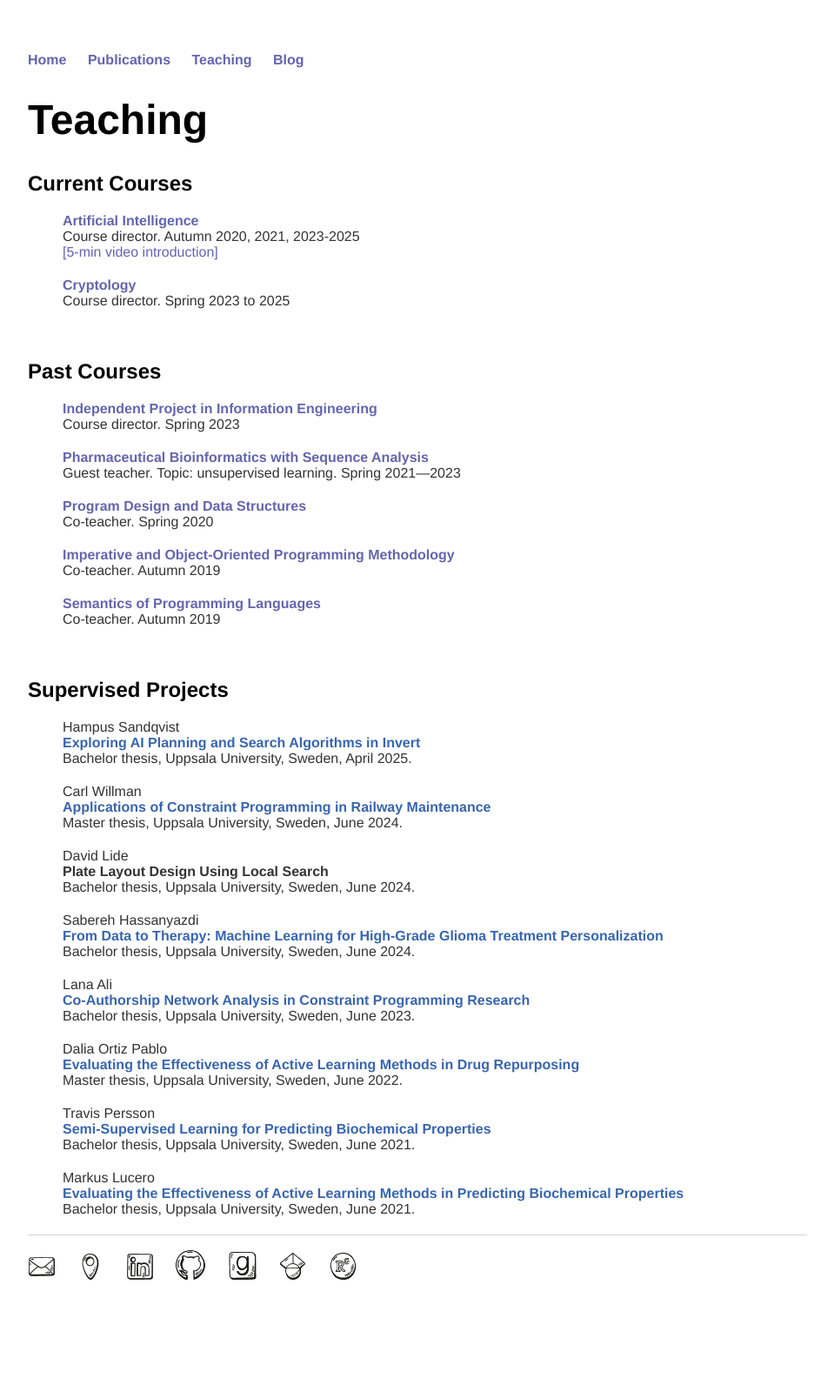
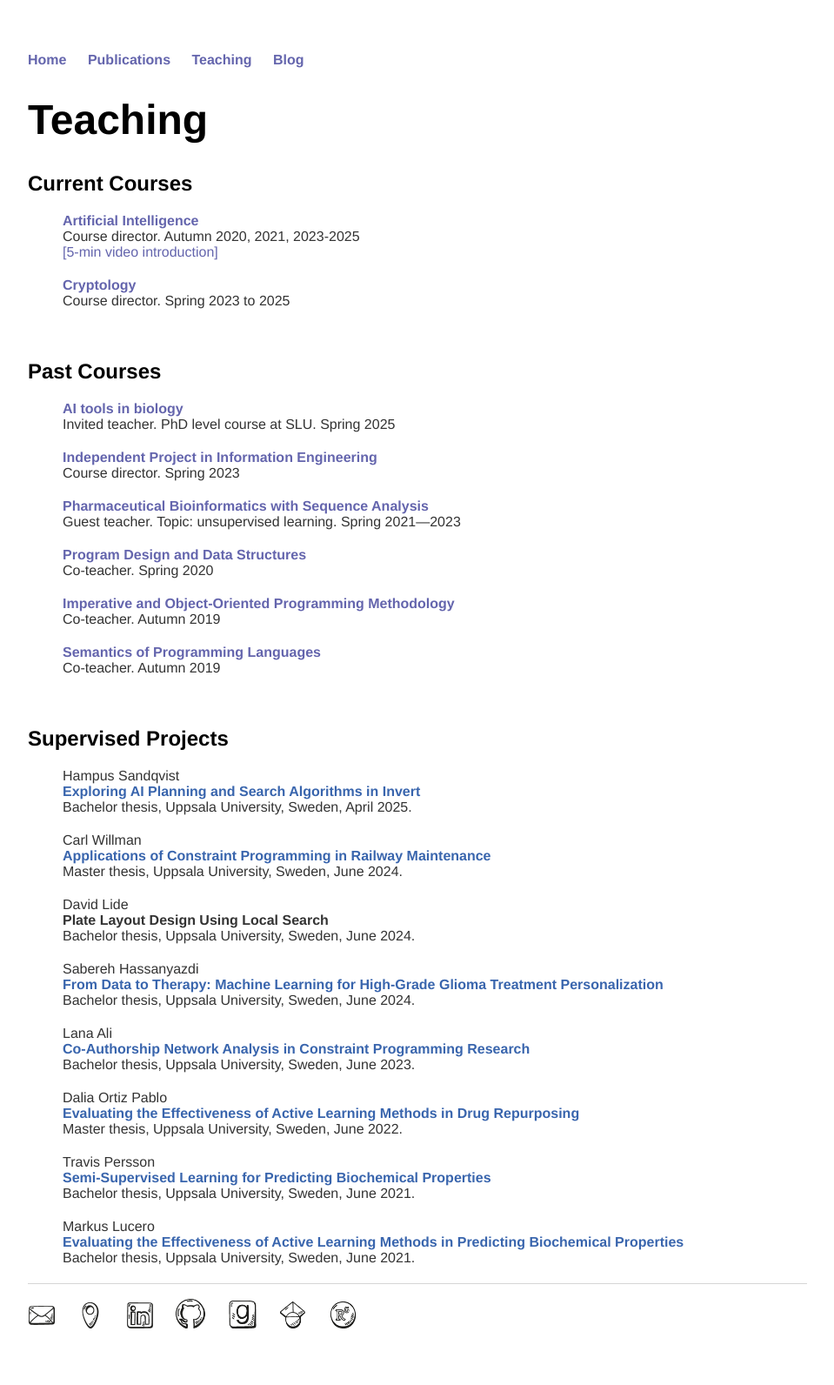
Before and after one commit to andreina-francisco/andreina-francisco.github.io, a Jekyll site: the page built from teaching/index.html, in a window 1280 px wide. Shown: the whole page at 87% size, without its empty margins (160-1119 px from the left). Built offline with Jekyll 4.4.1, drawn with Linux system fonts in a browser that asks for light colours; nearby versions of some CDN libraries; a style sheet for code colours, icons or effects is not loaded; before the commit the page ends 1536 px from its top, so only the background shows below that.

Commit message:
SLU course

```diff
--- a/teaching/index.html
+++ b/teaching/index.html
@@ -33,6 +33,13 @@ title: Maria Andreina Francisco Rodriguez
 
   <h2> Past Courses </h2>
   <ul class="courselist">
+
+    <li class="course @">
+    <span class="title"><a
+    href="https://www.alyonaminina.org/2025-ai-tools-in-biology">AI tools in biology</a></span></br>
+    <span class="note">Invited teacher. PhD level course at SLU. Spring 2025</span>
+    </li>
+
     <li class="course @">
     <span class="title"><a
     href="https://www.uu.se/en/study/course?query=1DT350">Independent Project in Information Engineering</a></span></br>
```
